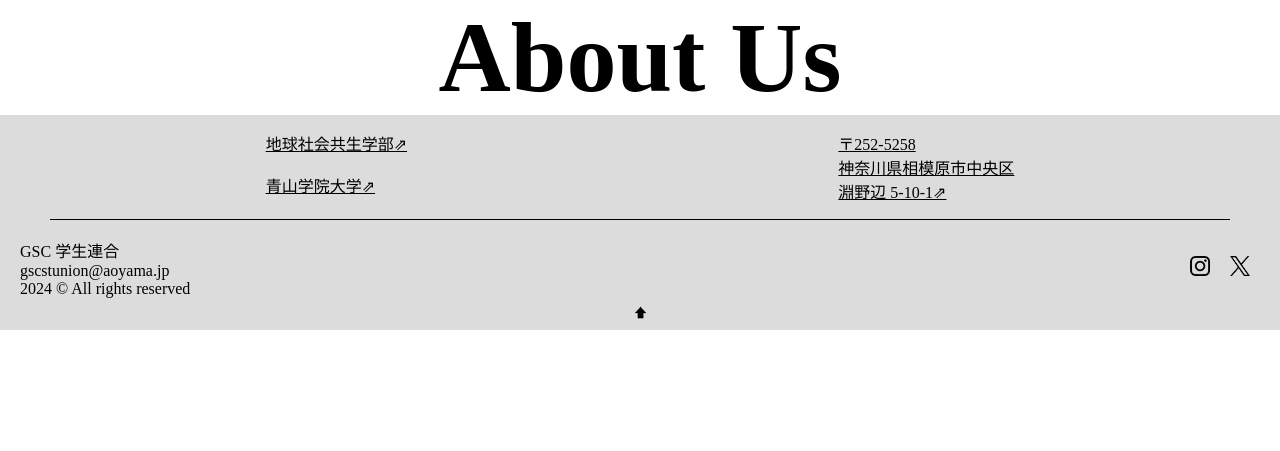
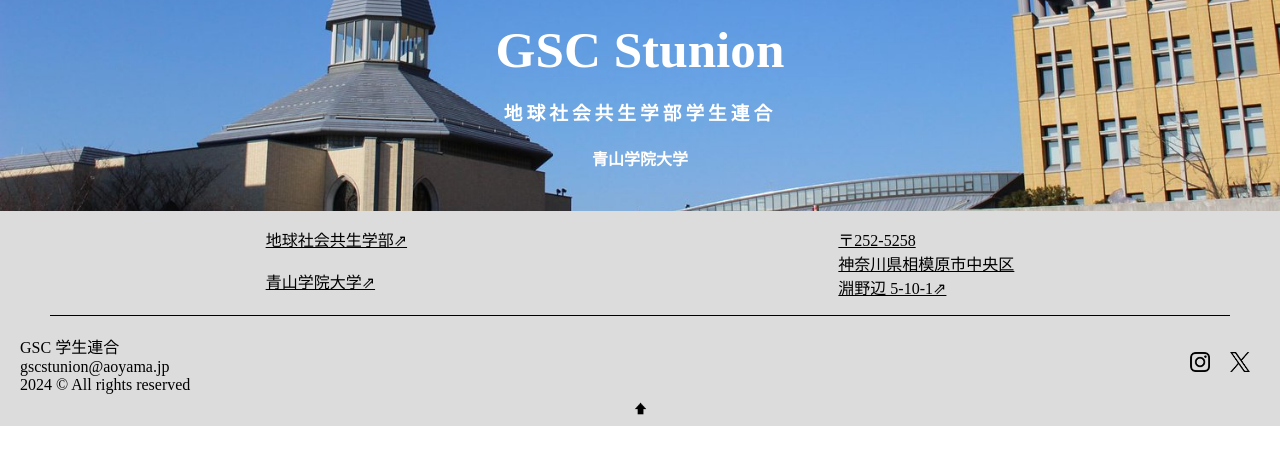
Before and after one commit to Raymondoor/gscstunion_webpage, a PHP site: page / in a window 1280 px wide. Shown: the part 108-559 px from the top of the page. Run offline with PHP 8.4, Linux system fonts and the light colour scheme.

Commit message:
style 0724

```diff
--- a/assets/style.css
+++ b/assets/style.css
@@ -11,7 +11,7 @@ header {
     font-family: Arial, Helvetica, sans-serif;
     background-color: rgb(240, 240, 240);
     border-bottom: 1px solid rgb(128, 128, 128);
-    padding: 0px;
+    padding: 0;
 
     h1 {
         margin: 0;
@@ -21,7 +21,7 @@ header {
         background-color: #479e88;
     }
     hr {
-        margin: 0%;
+        margin: 0;
         height: 2px;
         background-color: rgb(128, 128, 128);
         border: none;
@@ -152,8 +152,23 @@ main {
     h2 {
         text-align: center;
         color: rgb(0, 0, 0);
-        font-size: clamp(40px, 10vw, 100px);
-        margin: 0%;
+        font-size: clamp(40px, 4vw, 100px);
+        margin: 0;
+    }
+    #home-banner {
+        text-align: center;
+        color: white;
+        background-image: url(images/chapel.jpeg);
+        background-repeat: no-repeat;
+        background-position: center center;
+        background-size: cover;
+        padding: 20px 0;
+        h2 {
+            color: white;
+        }
+        h3 {
+            letter-spacing: 4px;
+        }
     }
     #art-h2 {
         display: flex;
@@ -163,8 +178,7 @@ main {
         background-repeat: no-repeat;
         background-position: center;
         background-size: 100%;
-
-        margin: none;
+        margin: 0;
         padding: 2%;
 
         h2 {
--- a/backend/app/views/header.php
+++ b/backend/app/views/header.php
@@ -9,7 +9,7 @@
 
     <title><?php echo $pageTitle; ?></title>
     <link rel="stylesheet" href="<?php echo $dir_back; ?>assets/style.css">
-    <link rel="icon" href="<?php echo $dir_back; ?>assets/images/icon/GSC_logo.png" type="image/jpg">
+    <link rel="icon" href="<?php echo $dir_back; ?>assets/images/icon/favicon.jpg" type="image/jpg">
 </head>
 <body>
     <header>
--- a/index.php
+++ b/index.php
@@ -10,7 +10,11 @@ include "{$dir_back}backend/app/views/header.php";
 ?>
 
     <main>
-            <h2>About Us</h2>
+        <div id="home-banner">
+            <h2>GSC Stunion</h2>
+            <h3>地球社会共生学部学生連合</h3>
+            <h4>青山学院大学</h4>
+        </div>
     </main>
 
 <?php
```
Also changed, not shown: assets/images/chapel.jpeg (added), assets/images/icon/favicon.jpg (added).
